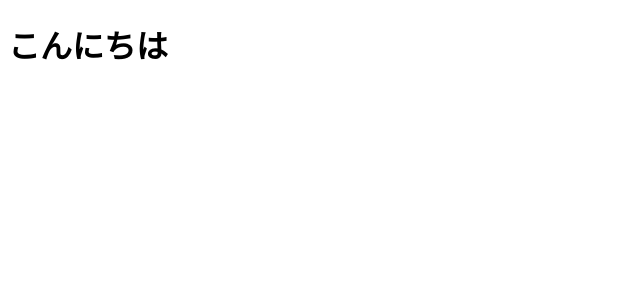
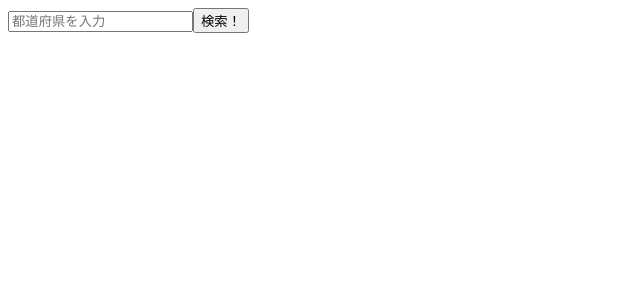
Before and after one commit to MaayaYokoo/buten-app, a React (Vite) app: page / in a window 1280 px wide. Shown: the top 300 px of the page, without its empty margins (0-640 px from the left). Built offline with nearby package versions, Linux system fonts and the light colour scheme.

Commit message:
4/22の作業

```diff
--- a/src/App.jsx
+++ b/src/App.jsx
@@ -1,9 +1,22 @@
 import './App.css';
+import React, { useState } from "react";
+import { InputText } from './components/inputText';
 
 function App() {
+    const [text, setText] = useState('');
+    // const onChangeText = (event) => setText(event.target.value);
+    const onChangeText = (event) => {
+        setText(event.target.value);
+        console.log("現在のtext:", event.target.value);
+    };
+
+
     return (
         <div>
-            <h1>こんにちは</h1>
+            <InputText
+                text={text}
+                onChange={onChangeText}
+            />
         </div>
     );
 }
--- /dev/null
+++ b/src/components/inputText.jsx
@@ -0,0 +1,34 @@
+import React from "react";
+
+export const InputText = (props) => {
+    const { text, onChange} = props;
+    const searchItem = async () => {
+        console.log(text);
+
+        if(text === "東京") {
+            const area_code = "130000";
+            const jma_url = `https://www.jma.go.jp/bosai/forecast/data/forecast/${area_code}.json`;
+            console.log(jma_url);
+            try {
+                const res = await fetch(jma_url) // リクエストを送信
+                if (!res.ok) throw new Error('サーバーエラー');
+                const data = await res.json()
+                console.log(data);
+            } catch(error) {
+                    console.error('通信に失敗しました', error);
+            }
+
+        }
+
+    }
+    return(
+        <>
+            <input
+                placeholder="都道府県を入力"
+                value={text}
+                onChange={onChange}
+            />
+            <button onClick={searchItem}>検索！</button>
+        </>
+    );
+};
--- /dev/null
+++ b/src/components/renderTenki.jsx
@@ -0,0 +1,3 @@
+export const renderTenki = () => {
+
+}
```
